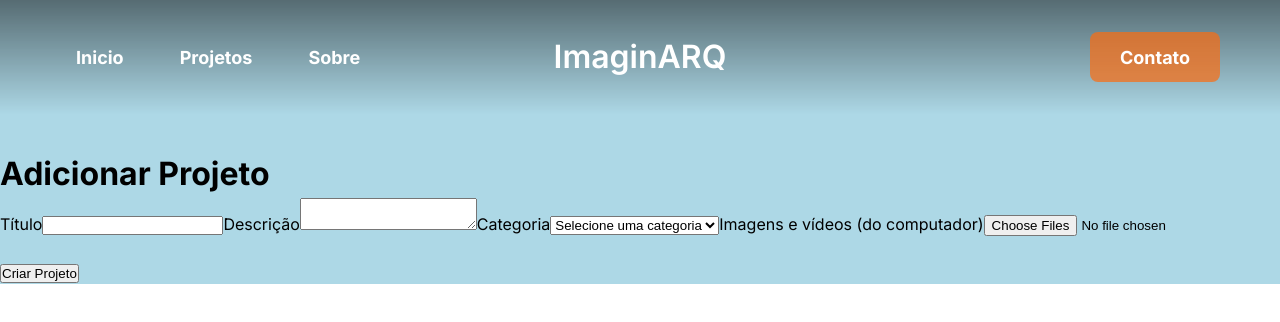
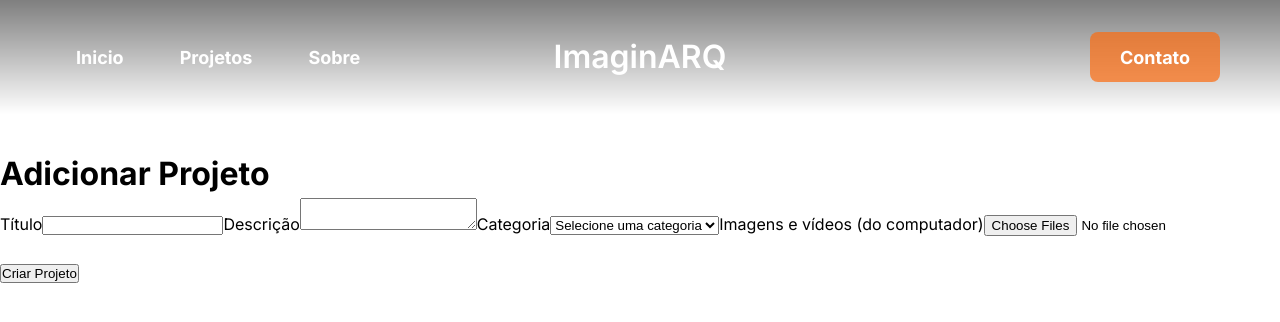
Before and after one commit to gregorischultz/portifolio_architect, a Next.js app: page /adm/Addproject in a window 1280 px wide. Shown: the top 322 px of the page. Built offline with nearby package versions, Linux system fonts and the light colour scheme.

Commit message:
finalized for presentation

```diff
--- a/src/app/adm/Addproject/page.jsx
+++ b/src/app/adm/Addproject/page.jsx
@@ -51,7 +51,7 @@ export default function AdicionarProjetoPage() {
   };
 
   return (
-    <main style={{ paddingTop: "150px", backgroundColor: "lightblue" }} >
+    <main style={{ paddingTop: "150px" }} >
       <NavBar />
       <h1>Adicionar Projeto</h1>
       <form onSubmit={handleSubmit} encType="multipart/form-data">
--- a/src/app/styles/ADMpage.module.css
+++ b/src/app/styles/ADMpage.module.css
@@ -1,6 +1,5 @@
 .container {
-    padding: 2rem;
-    max-width: 800px;
+    padding-top: 150px;
     margin: 0 auto;
   }
 
```
